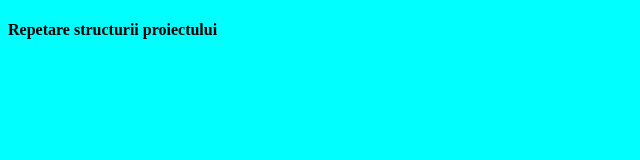
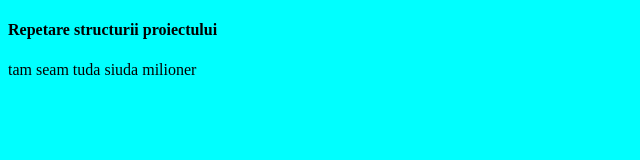
Before and after one commit to mariabejnari/repetare, a plain HTML site: page index.html in a window 1280 px wide. Shown: the whole page, without its empty margins (0-640 px from the left). Drawn offline with Linux system fonts and the light colour scheme.

Commit message:
Update index.html

```diff
--- a/index.html
+++ b/index.html
@@ -9,6 +9,8 @@
 </head>
 <body>
     <h4> Repetare structurii proiectului</h4>
+    </p> tam seam tuda siuda milioner
+</p.>
 
 </body>
 <script src="js/main.js"></script>
```
